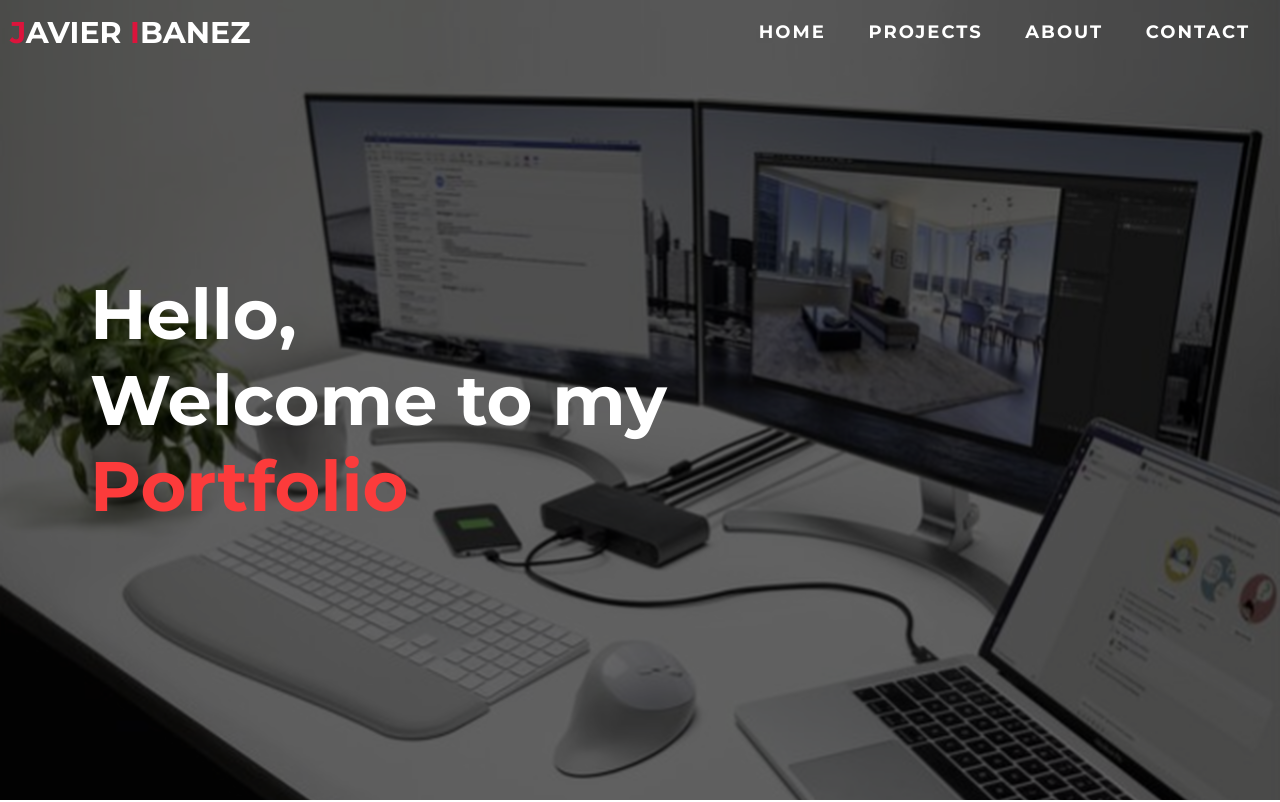
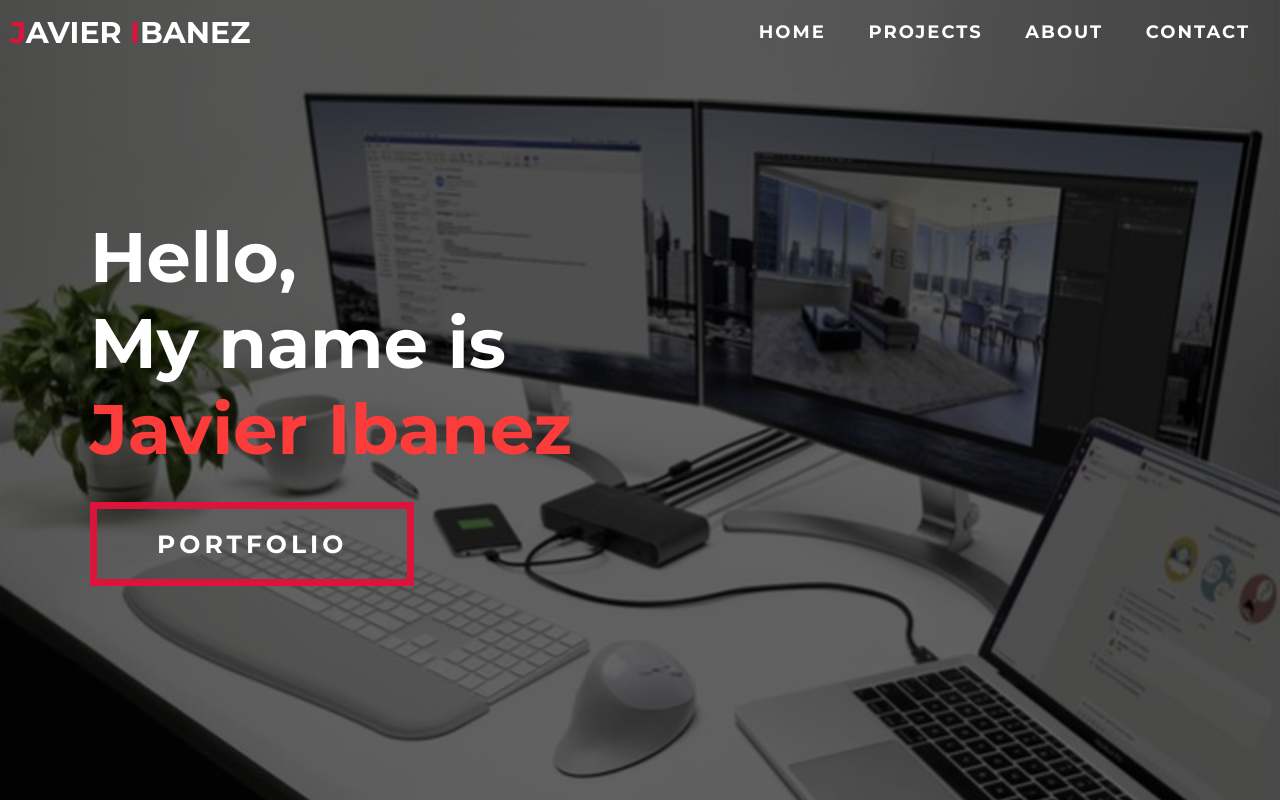
Before and after one commit to Ibanez92/Responsive_Portfolio, a website: page index.html in a window 1280 px wide. Shown: the top 802 px of the page. Drawn offline with Linux system fonts and the light colour scheme.

Commit message:
put my name back in the intro

```diff
--- a/index.html
+++ b/index.html
@@ -68,13 +68,13 @@
     <div>
         <h1>Hello,<span></span>
         </h1>
-        <h1>Welcome to my
+        <h1>My name is
             <span></span>
         </h1>
-        <h1>Portfolio<span></span>
+        <h1>Javier Ibanez<span></span>
         </h1>
 
-        <!-- <a href="#projects" type="button" class="cta">Portfolio</a> -->
+        <a href="#projects" type="button" class="cta">Portfolio</a>
     </div>
 </div></section><!-- End Hero Section --><!-- Service Serction --><!-- <section id="services">
             <div class="services container">
```
